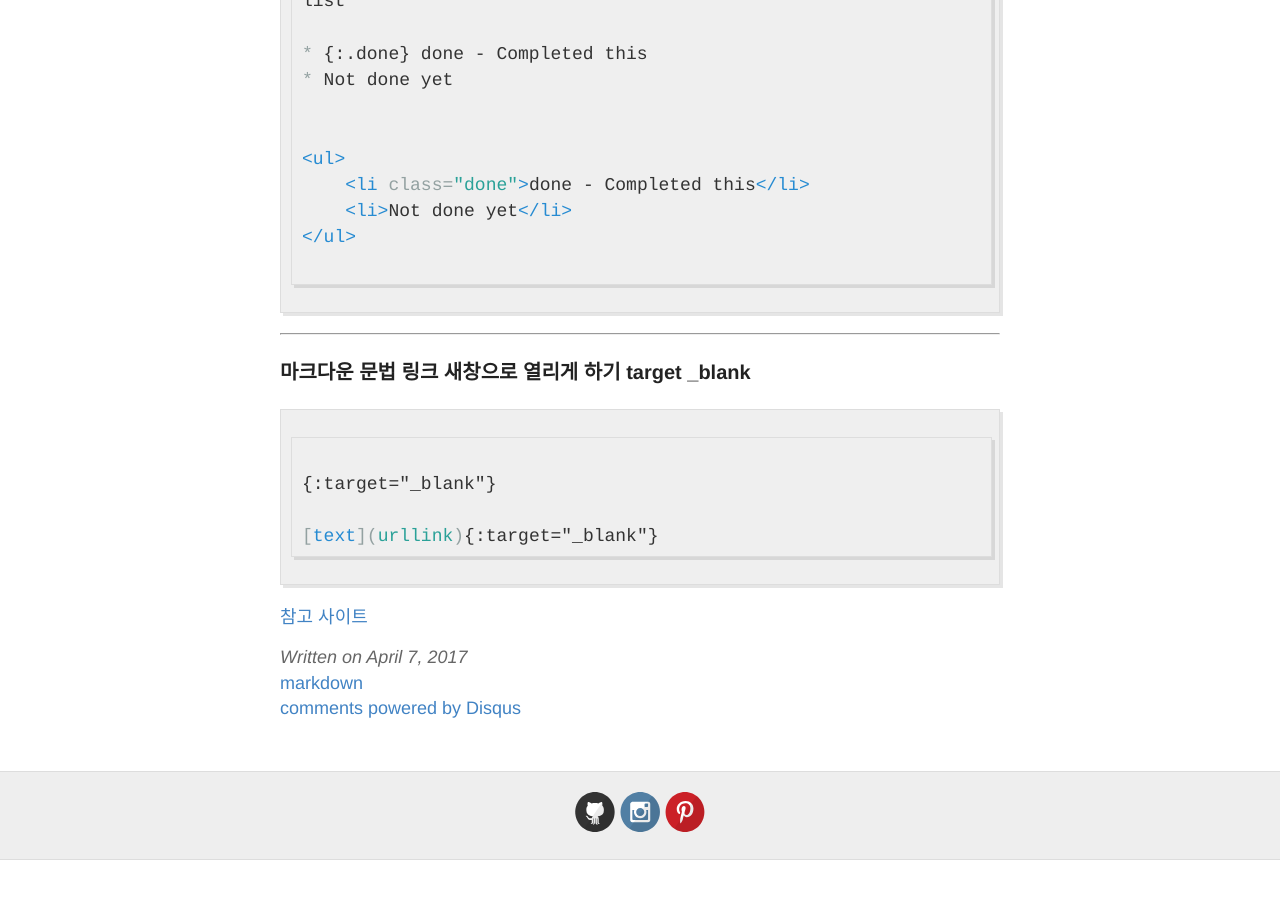
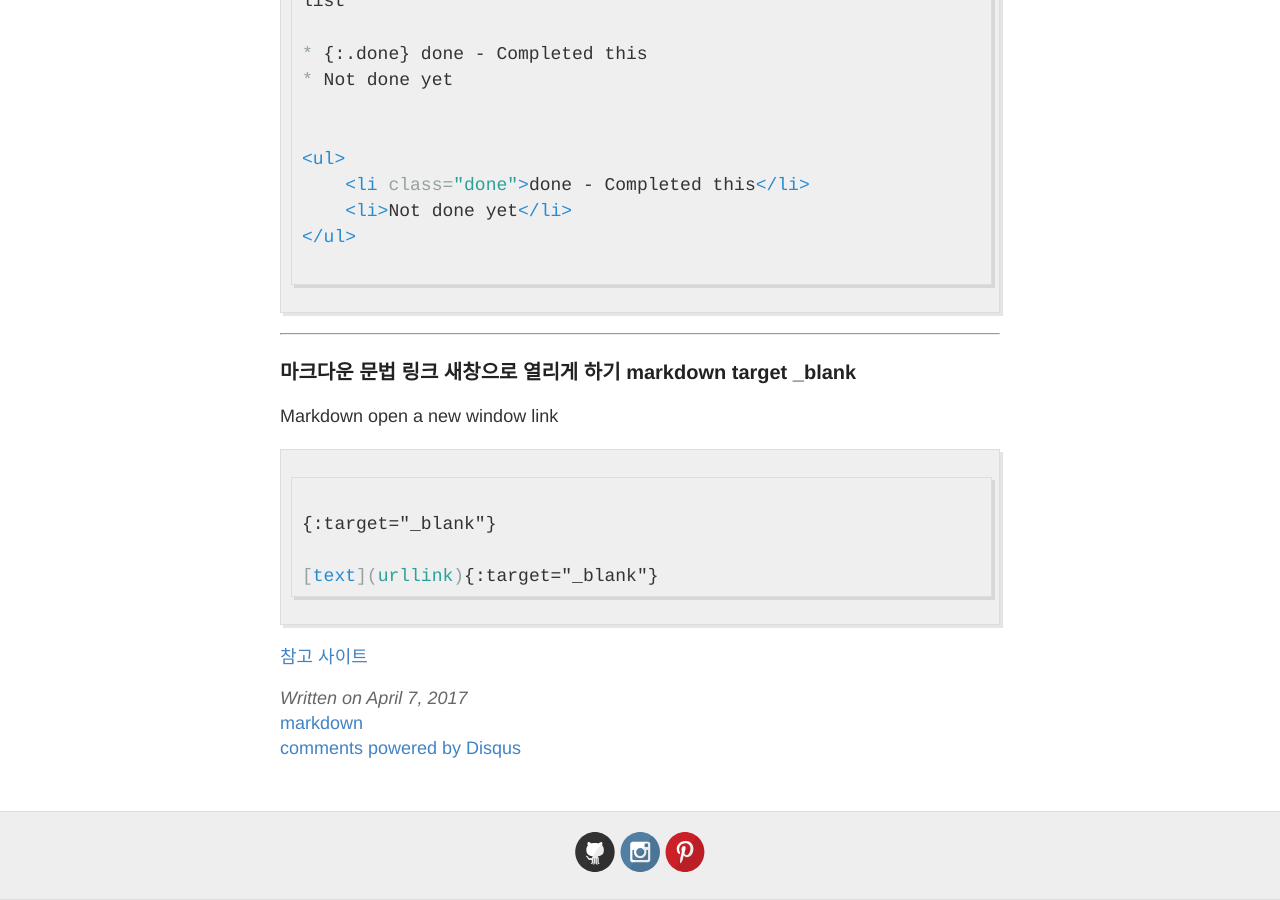
Before and after one commit to songssss/songssss.github.io, a Jekyll site: the page built from _posts/2017-04-07-markdown.md, in a window 1280 px wide and 900 px high, scrolled down 3414 px. Built offline with Jekyll 4.4.1, drawn with Linux system fonts in a browser that asks for light colours; comment, search, counter and statistics services are not loaded; before the commit the page ends 4274 px from its top, so only the background shows below that.

Commit message:
markdown edit

````diff
--- a/_posts/2017-04-07-markdown.md
+++ b/_posts/2017-04-07-markdown.md
@@ -152,7 +152,10 @@ list
 
 ---
 
-### 마크다운 문법 링크 새창으로 열리게 하기 target _blank
+### 마크다운 문법 링크 새창으로 열리게 하기 markdown target _blank
+
+Markdown open a new window link
+
 
 {% raw %}
 ```markdown
````
